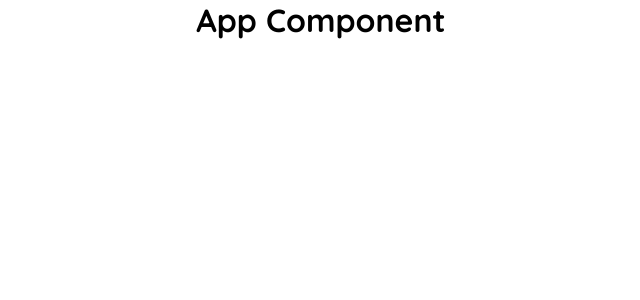
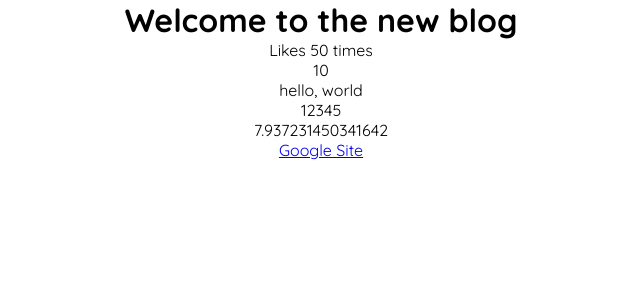
Before and after one commit to Svmpankaj/React-JS-Crash-Course, a React (Create React App) app: page / in a window 1280 px wide. Shown: the top 300 px of the page, without its empty margins (319-959 px from the left). Built offline with nearby package versions, Linux system fonts and the light colour scheme.

Commit message:
dynamic is passed from jsx

```diff
--- a/src/App.js
+++ b/src/App.js
@@ -1,11 +1,25 @@
 import './App.css';
 
 function App() {
+  const title = 'Welcome to the new blog';
+  const likes = 50;
+  // const person = { name: 'ram', branch: 'cse' };
+  const link = "http://www.google.com";
 
   return (
     <div className='App'>
       <div className="content">
-        <h1>App Component</h1>
+        <h1>{title}</h1>
+        <p>Likes {likes} times</p>
+
+        {/* <p>{person}</p> */}
+
+        <p>{10}</p>
+        <p>{"hello, world"}</p>
+        <p>{[1, 2, 3, 4, 5]}</p>
+        <p>{Math.random() * 10}</p>
+
+        <a href={link}>Google Site</a>
       </div>
     </div>
   );
```
